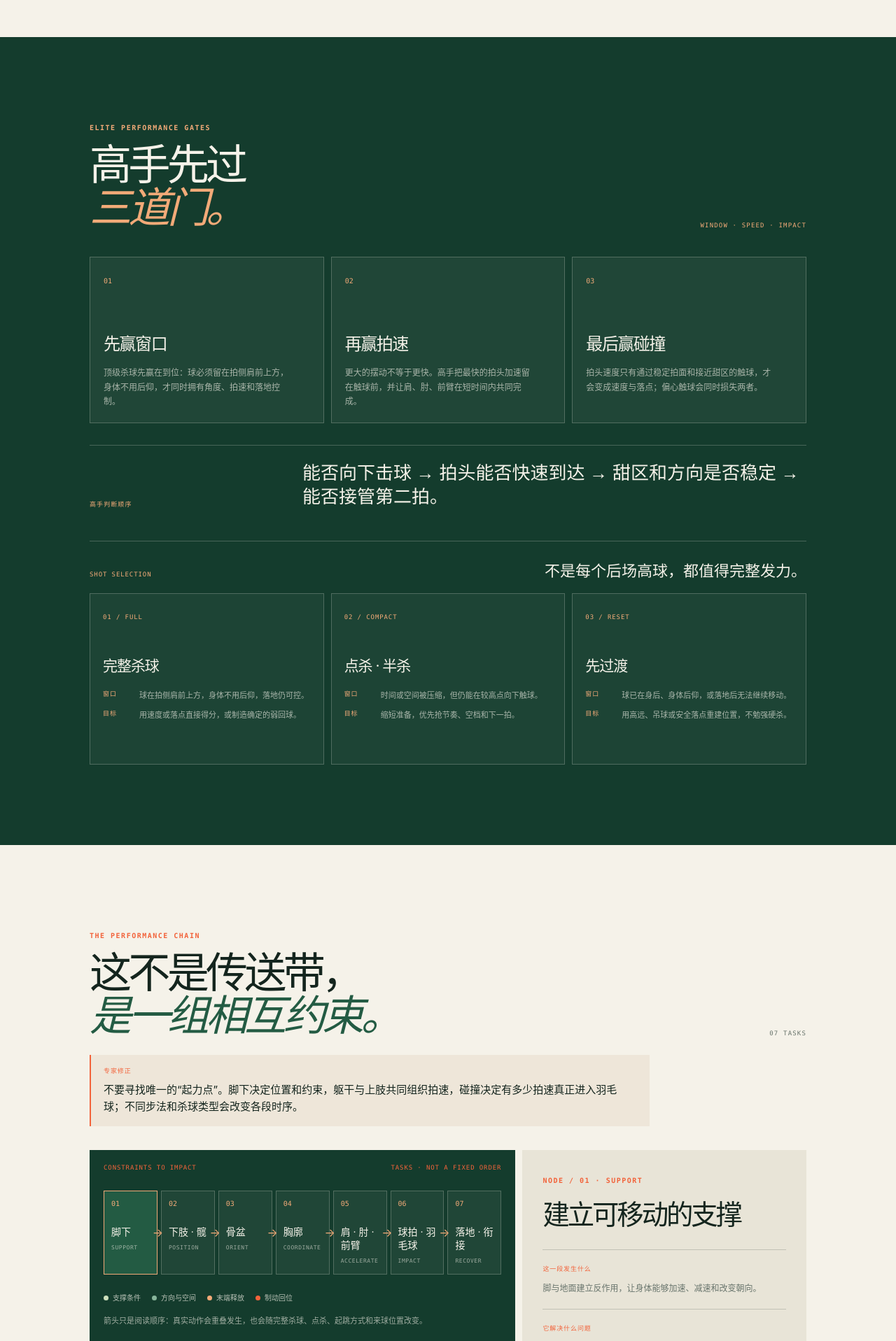
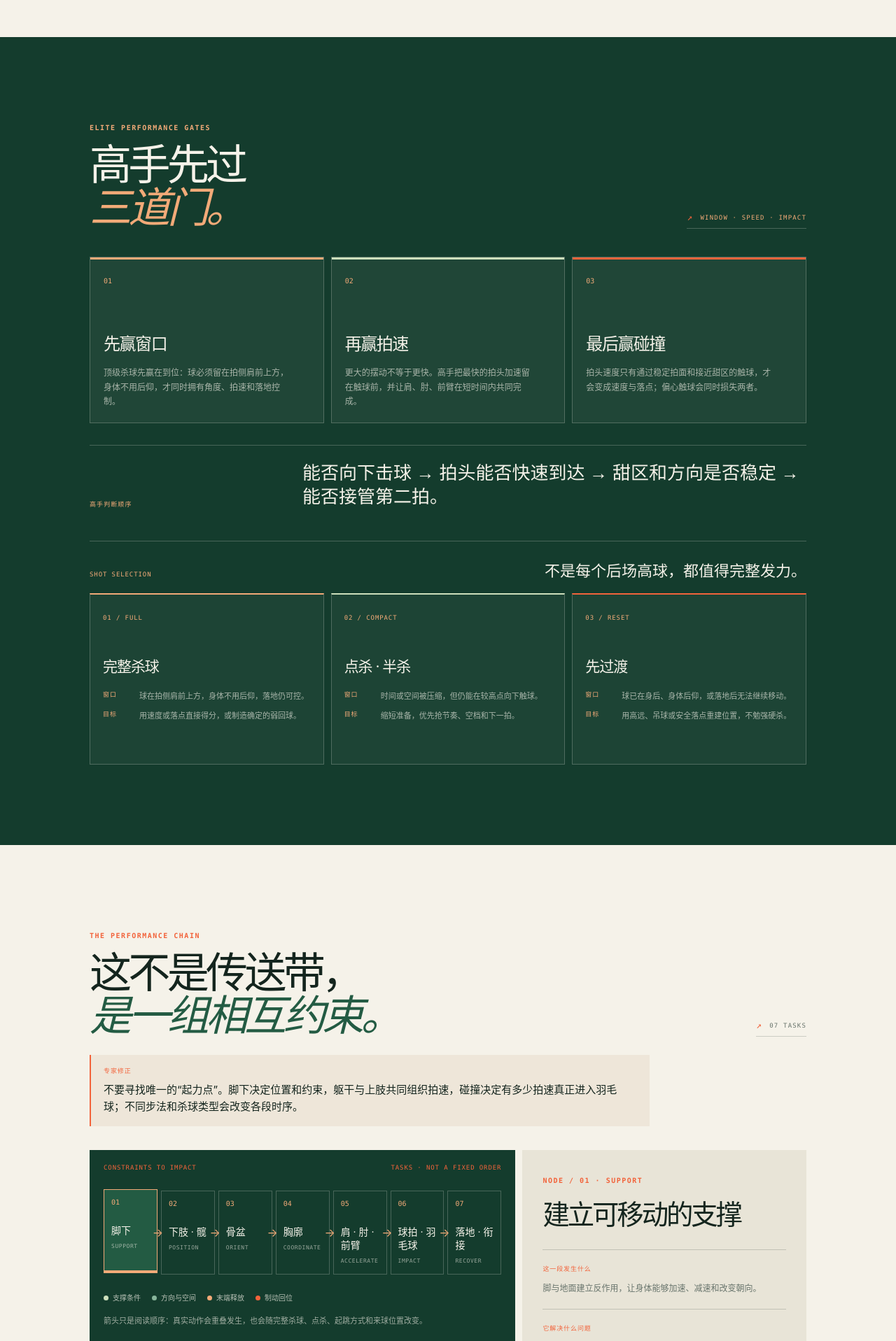
Before and after one commit to dr-birdkiwi/badminton-lab, a Next.js app: page / in a window 1280 px wide. Shown: the part 880-2797 px from the top of the page at 70% size. Built offline with nearby package versions, Linux system fonts and the light colour scheme.

Commit message:
Deepen visual design system

```diff
--- a/app/globals.css
+++ b/app/globals.css
@@ -22,6 +22,8 @@ html { scroll-behavior: auto; }
 body { margin: 0; color: var(--ink); background: var(--paper); font-family: var(--sans); }
 button, a { font: inherit; }
 button { cursor: pointer; }
+::selection { color: var(--paper); background: var(--orange); }
+button:focus-visible, a:focus-visible { outline: 2px solid var(--orange); outline-offset: 4px; }
 .force-site { min-height: 100vh; overflow: hidden; background: var(--paper); }
 
 .force-header { position: sticky; top: 0; z-index: 10; display: grid; grid-template-columns: 220px 1fr 150px; align-items: center; min-height: 76px; padding: 0 5vw; border-bottom: 1px solid var(--line); background: rgba(245, 242, 233, .97); }
@@ -31,8 +33,11 @@ button { cursor: pointer; }
 .force-brand small { margin-top: 5px; color: var(--muted); font: 8px var(--mono); letter-spacing: .1em; }
 .force-mark { display: grid; place-items: center; width: 31px; height: 31px; border: 1px solid var(--ink); border-radius: 50%; font-size: 18px; }
 .force-header nav { display: flex; justify-content: center; gap: clamp(20px, 3vw, 46px); }
-.force-header nav button { padding: 0; border: 0; color: var(--muted); background: transparent; font-size: 12px; }
+.force-header nav button { position: relative; display: inline-flex; align-items: center; min-height: 28px; padding: 0; border: 0; color: var(--muted); background: transparent; font-size: 12px; transition: color .2s ease; }
+.force-header nav button::after { content: ''; position: absolute; right: 0; bottom: -4px; left: 0; height: 2px; background: var(--orange); transform: scaleX(0); transform-origin: left; transition: transform .2s ease; }
 .force-header nav button:hover { color: var(--orange); }
+.force-header nav button.active { color: var(--ink); }
+.force-header nav button.active::after { transform: scaleX(1); }
 .header-index { justify-self: end; color: var(--muted); font: 9px var(--mono); letter-spacing: .1em; }
 
 .force-section { scroll-margin-top: 82px; padding: 9vw 10vw; }
@@ -77,9 +82,15 @@ button { cursor: pointer; }
 .section-heading h2 { margin: 15px 0 0; font-size: clamp(38px, 4.7vw, 68px); font-weight: 400; line-height: .98; letter-spacing: -.08em; }
 .principles-section h2, .principles-section h2 em { color: var(--paper); }
 .principles-section h2 em { color: var(--orange-soft); }
-.section-index { color: var(--muted); font: 9px var(--mono); letter-spacing: .13em; }
+.section-index { display: inline-flex; align-items: center; gap: 10px; padding-bottom: 8px; border-bottom: 1px solid var(--line); color: var(--muted); font: 9px var(--mono); letter-spacing: .13em; }
+.section-index::before { content: '↗'; color: var(--orange); font-size: 13px; }
+.principles-section .section-index { border-color: var(--white-line); }
 .claim-grid { display: grid; grid-template-columns: repeat(3, 1fr); gap: 10px; }
-.claim-card { min-height: 238px; padding: 19px; border: 1px solid var(--white-line); background: rgba(245, 242, 233, .05); }
+.claim-card { position: relative; min-height: 238px; overflow: hidden; padding: 19px; border: 1px solid var(--white-line); background: rgba(245, 242, 233, .05); transition: background .2s ease, border-color .2s ease; }
+.claim-card::after { content: ''; position: absolute; top: 0; right: 0; left: 0; height: 3px; background: var(--orange-soft); }
+.claim-card:nth-child(2)::after { background: var(--mint); }
+.claim-card:nth-child(3)::after { background: var(--orange); }
+.claim-card:hover { border-color: rgba(245, 242, 233, .46); background: rgba(245, 242, 233, .09); }
 .claim-card > span { color: var(--orange-soft); font: 10px var(--mono); }
 .claim-card h3 { margin: 63px 0 13px; font-size: 24px; font-weight: 400; letter-spacing: -.06em; }
 .claim-card p { max-width: 270px; margin: 0; color: rgba(245, 242, 233, .64); font-size: 12px; line-height: 1.7; }
@@ -91,7 +102,9 @@ button { cursor: pointer; }
 .shot-choice-head span, .shot-choice article > b, .shot-choice article p span { color: var(--orange-soft); font: 9px var(--mono); letter-spacing: .1em; font-weight: 400; }
 .shot-choice-head strong { color: var(--paper); font: 22px var(--serif); font-weight: 400; }
 .shot-choice-grid { display: grid; grid-template-columns: repeat(3, 1fr); gap: 10px; }
-.shot-choice article { min-height: 245px; padding: 18px; border: 1px solid var(--white-line); background: rgba(245, 242, 233, .04); }
+.shot-choice article { position: relative; min-height: 245px; padding: 18px; border: 1px solid var(--white-line); border-top: 2px solid var(--orange-soft); background: rgba(245, 242, 233, .04); }
+.shot-choice article:nth-child(2) { border-top-color: var(--mint); }
+.shot-choice article:nth-child(3) { border-top-color: var(--orange); }
 .shot-choice article h3 { margin: 45px 0 18px; color: var(--paper); font-size: 21px; font-weight: 400; letter-spacing: -.05em; }
 .shot-choice article p { display: grid; grid-template-columns: 42px 1fr; gap: 10px; margin: 10px 0 0; color: rgba(245, 242, 233, .65); font-size: 11px; line-height: 1.65; }
 
@@ -102,10 +115,12 @@ button { cursor: pointer; }
 .path-layout { display: grid; grid-template-columns: 1.2fr .8fr; gap: 10px; }
 .path-visual { min-width: 0; padding: 20px; color: var(--paper); background: var(--forest); }
 .path-meta { display: flex; justify-content: space-between; gap: 20px; color: rgba(245, 242, 233, .62); font: 9px var(--mono); letter-spacing: .1em; }
-.path-track { display: grid; grid-template-columns: repeat(7, minmax(0, 1fr)); gap: 5px; margin: 28px 0 26px; }
+.path-track { position: relative; display: grid; grid-template-columns: repeat(7, minmax(0, 1fr)); gap: 5px; margin: 28px 0 26px; }
+.path-track::before { content: ''; position: absolute; top: 50%; right: 2%; left: 2%; height: 1px; background: rgba(245, 242, 233, .22); pointer-events: none; }
 .path-track-item { position: relative; min-width: 0; }
-.path-node { width: 100%; min-height: 120px; display: grid; align-content: start; padding: 12px 10px; border: 1px solid var(--white-line); color: var(--paper); background: rgba(245, 242, 233, .05); text-align: left; }
+.path-node { position: relative; z-index: 1; width: 100%; min-height: 120px; display: grid; align-content: start; padding: 12px 10px; border: 1px solid var(--white-line); color: var(--paper); background: var(--forest); text-align: left; transition: background .2s ease, border-color .2s ease, transform .2s ease; }
 .path-node:hover, .path-node.active { border-color: var(--orange-soft); background: var(--forest-2); }
+.path-node.active { box-shadow: inset 0 -3px 0 var(--orange-soft); transform: translateY(-2px); }
 .path-node b { color: var(--orange-soft); font: 10px var(--mono); font-weight: 400; }
 .path-node strong { margin-top: 26px; font-size: 14px; font-weight: 400; line-height: 1.35; }
 .path-node small { margin-top: 8px; color: rgba(245, 242, 233, .58); font: 8px var(--mono); letter-spacing: .07em; }
@@ -118,6 +133,13 @@ button { cursor: pointer; }
 .legend-release { background: var(--orange-soft); }
 .legend-brake { background: var(--orange); }
 .path-footnote { margin: 0; color: rgba(245, 242, 233, .62); font-size: 11px; line-height: 1.7; }
+.path-progress, .training-progress { display: grid; grid-template-columns: auto minmax(90px, 1fr) auto; align-items: center; gap: 9px 14px; margin-top: 22px; padding-top: 14px; border-top: 1px solid var(--white-line); }
+.path-progress > div:first-child, .training-progress > div:first-child { display: grid; gap: 5px; }
+.path-progress span, .training-progress span { color: var(--orange-soft); font: 9px var(--mono); letter-spacing: .1em; }
+.path-progress strong, .training-progress strong { color: var(--paper); font-size: 12px; font-weight: 400; }
+.progress-meter { height: 4px; overflow: hidden; background: rgba(245, 242, 233, .18); }
+.progress-meter i { display: block; height: 100%; background: var(--orange-soft); }
+.path-progress small, .training-progress small { grid-column: 1 / -1; color: rgba(245, 242, 233, .6); font-size: 10px; line-height: 1.5; }
 .path-reading { min-height: 300px; padding: 29px; background: var(--paper-2); }
 .path-reading:focus-visible { outline: 2px solid var(--orange); outline-offset: 5px; }
 .path-reading h3 { max-width: 350px; margin: 20px 0 31px; font-size: clamp(28px, 3vw, 43px); font-weight: 400; line-height: 1; letter-spacing: -.08em; }
@@ -145,6 +167,7 @@ button { cursor: pointer; }
 .training-rules > div:last-child { border-right: 0; }
 .training-rules strong { display: block; margin-top: 18px; font-size: 12px; font-weight: 400; }
 .training-rules p { margin: 7px 0 0; color: rgba(245, 242, 233, .62); font-size: 10px; line-height: 1.6; }
+.training-progress { margin-top: 18px; }
 .training-photo { position: relative; min-height: 278px; overflow: hidden; margin-top: 24px; border: 1px solid var(--white-line); }
 .training-photo img { position: absolute; inset: 0; width: 100%; height: 100%; object-fit: cover; object-position: 61% center; }
 .training-photo-shade { position: absolute; inset: 0; background: linear-gradient(180deg, rgba(20, 60, 45, .14), rgba(20, 37, 30, .86)); }
@@ -184,6 +207,10 @@ button { cursor: pointer; }
 .phase-reading { display: grid; grid-template-columns: 1.05fr .95fr; min-height: 420px; border-bottom: 1px solid var(--line); }
 .phase-reading:focus-visible { outline: 2px solid var(--orange); outline-offset: 5px; }
 .phase-main { padding: 49px 6vw 40px 0; }
+.phase-status { display: flex; align-items: center; gap: 12px; margin-bottom: 27px; }
+.phase-status span { color: var(--orange); font: 9px var(--mono); letter-spacing: .1em; }
+.phase-status strong { font-size: 13px; font-weight: 400; }
+.phase-status small { margin-left: auto; color: var(--muted); font: 9px var(--mono); letter-spacing: .08em; }
 .phase-main h3 { max-width: 510px; margin: 17px 0 23px; font-size: clamp(31px, 3.7vw, 56px); font-weight: 400; line-height: .98; letter-spacing: -.08em; }
 .phase-action { max-width: 520px; padding: 16px 18px; border-left: 2px solid var(--orange); background: #eee1d5; }
 .phase-action span, .coach-row span, .protocol-heading span { color: var(--orange); font: 9px var(--mono); letter-spacing: .1em; }
@@ -273,11 +300,15 @@ button { cursor: pointer; }
   .path-visual { padding: 15px; }
   .path-meta { display: grid; gap: 7px; }
   .path-track { display: flex; margin-top: 22px; overflow-x: auto; padding-bottom: 6px; }
+  .path-track::before { display: none; }
   .path-track-item { display: flex; align-items: stretch; gap: 6px; min-width: 108px; }
   .path-node { width: auto; min-height: 106px; padding: 11px; }
   .path-arrow { position: static; display: grid; place-items: center; transform: none; }
   .path-node strong { margin-top: 22px; font-size: 12px; }
   .path-reading { min-height: 0; padding: 24px 20px; }
+  .path-progress, .training-progress { grid-template-columns: 1fr auto; gap: 8px 12px; }
+  .path-progress .progress-meter, .training-progress .progress-meter { grid-column: 1 / -1; grid-row: 2; }
+  .path-progress small, .training-progress small { grid-row: 3; }
   .training-statement { margin-top: -10px; }
   .training-visual { padding: 15px; }
   .training-meta { display: grid; gap: 7px; }
@@ -302,6 +333,8 @@ button { cursor: pointer; }
   .phase-tab strong { font-size: 12px; }
   .phase-reading { display: block; min-height: 0; }
   .phase-main { padding: 34px 0; }
+  .phase-status { flex-wrap: wrap; gap: 8px 12px; margin-bottom: 23px; }
+  .phase-status small { margin-left: 0; width: 100%; }
   .phase-main h3 { font-size: 39px; }
   .phase-coach { padding: 0 0 33px; border-top: 1px solid var(--line); border-left: 0; }
   .coach-row:first-child { margin-top: 22px; }
```
Also changed, not shown: app/page.tsx (+34 -5 lines).
